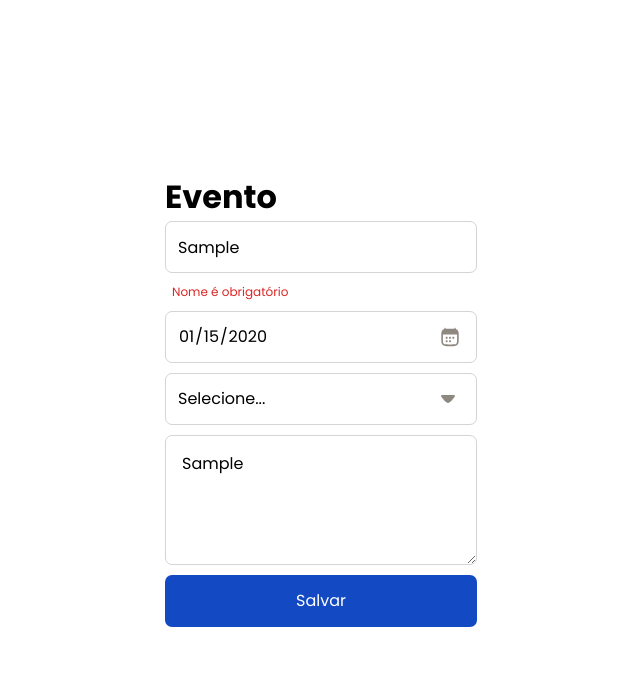
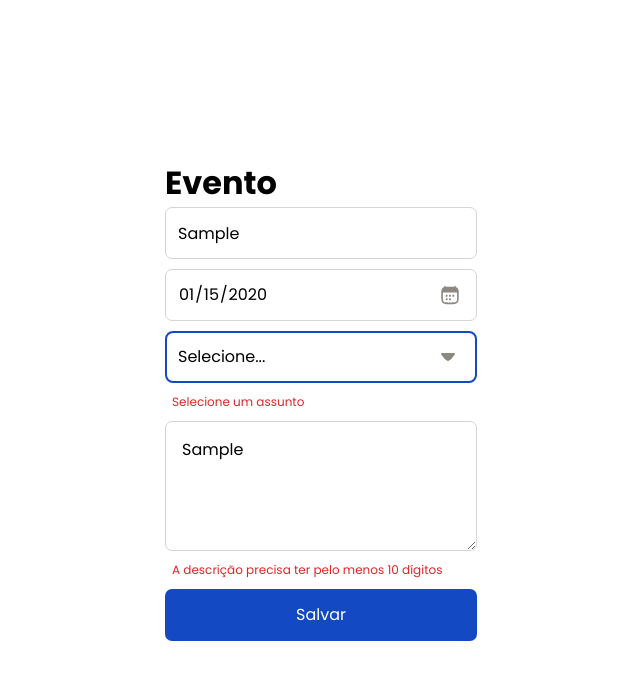
Before and after one commit to VictorMartinsD/react-forms, a React (Vite) app: page / in a window 1280 px wide. Both pictures are taken after typing "Sample", "2020-01-15", "Sample" into the empty fields and a click on the button "Salvar". Shown: the top 680 px of the page, without its empty margins (315-955 px from the left). Built offline with nearby package versions, Linux system fonts and the light colour scheme.

Commit message:
feat(form): add yup schema validation and error messages handling

```diff
--- a/package.json
+++ b/package.json
@@ -27,9 +27,11 @@
     "**/*.html": "prettier --write"
   },
   "dependencies": {
+    "@hookform/resolvers": "^3.9.1",
     "react": "^19.2.8",
     "react-dom": "^19.2.8",
-    "react-hook-form": "^7.53.2"
+    "react-hook-form": "^7.53.2",
+    "yup": "^1.5.0"
   },
   "devDependencies": {
     "@eslint/js": "^10.0.1",
--- a/src/App.tsx
+++ b/src/App.tsx
@@ -1,5 +1,7 @@
 import "./App.css";
 import { Controller, useForm } from "react-hook-form";
+import { yupResolver } from "@hookform/resolvers/yup";
+import * as yup from "yup";
 
 type FormData = {
   name: string;
@@ -8,14 +10,29 @@ type FormData = {
   description: string;
 };
 
+const schema = yup.object({
+  name: yup.string().required("Nome é obrigatório"),
+  date: yup.string().required("Data é obrigatória"),
+  subject: yup.string().required("Selecione um assunto"),
+  description: yup
+    .string()
+    .required("Descrição é obrigatória")
+    .min(10, "A descrição precisa ter pelo menos 10 dígitos"),
+});
+
 export default function App() {
-  const { control, handleSubmit } = useForm<FormData>({
+  const {
+    control,
+    handleSubmit,
+    formState: { errors },
+  } = useForm<FormData>({
     defaultValues: {
       name: "",
       date: "",
       subject: "",
       description: "",
     },
+    resolver: yupResolver(schema),
   });
 
   function onSubmit(data: FormData) {
@@ -33,13 +50,15 @@ export default function App() {
           render={({ field }) => <input type="text" placeholder="Nome do evento" {...field} />}
         />
 
-        <span className="error">Nome é obrigatório</span>
+        {errors.name?.message && <span className="error">{errors.name.message}</span>}
 
         <Controller
           control={control}
           name="date"
           render={({ field }) => <input type="date" placeholder="Data do evento" {...field} />}
         />
+
+        {errors.date?.message && <span className="error">{errors.date.message}</span>}
 
         <Controller
           control={control}
@@ -58,12 +77,16 @@ export default function App() {
           )}
         />
 
+        {errors.subject?.message && <span className="error">{errors.subject.message}</span>}
+
         <Controller
           control={control}
           name="description"
           render={({ field }) => <textarea placeholder="Descrição" rows={4} {...field} />}
         />
 
+        {errors.description?.message && <span className="error">{errors.description.message}</span>}
+
         <button type="submit">Salvar</button>
       </form>
     </div>
```
Also changed, not shown: 1 other file (tests, documents, lock files or other folders).
